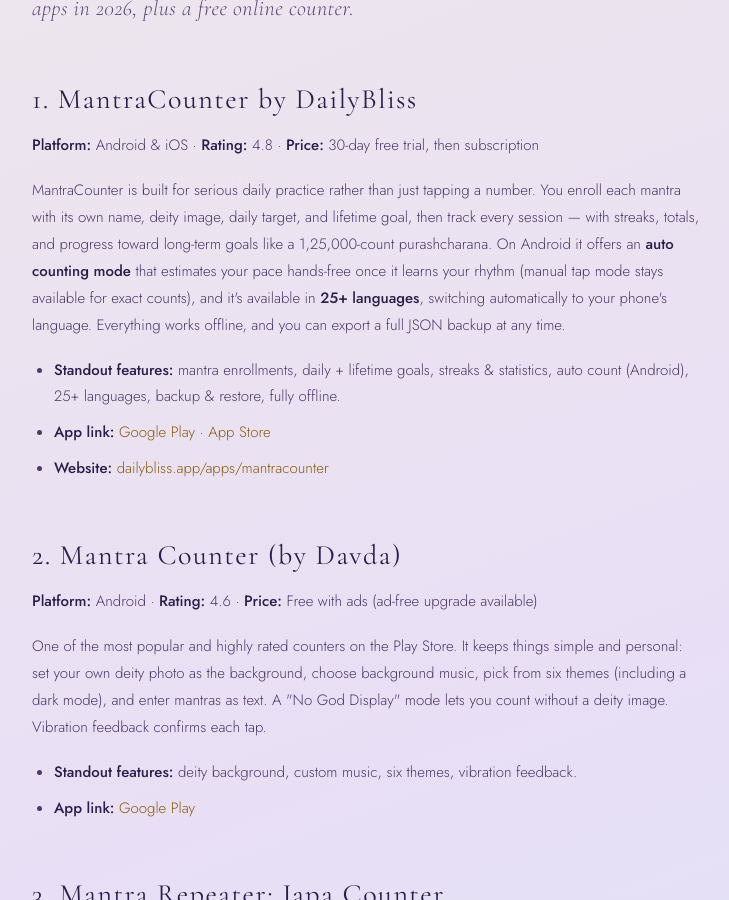
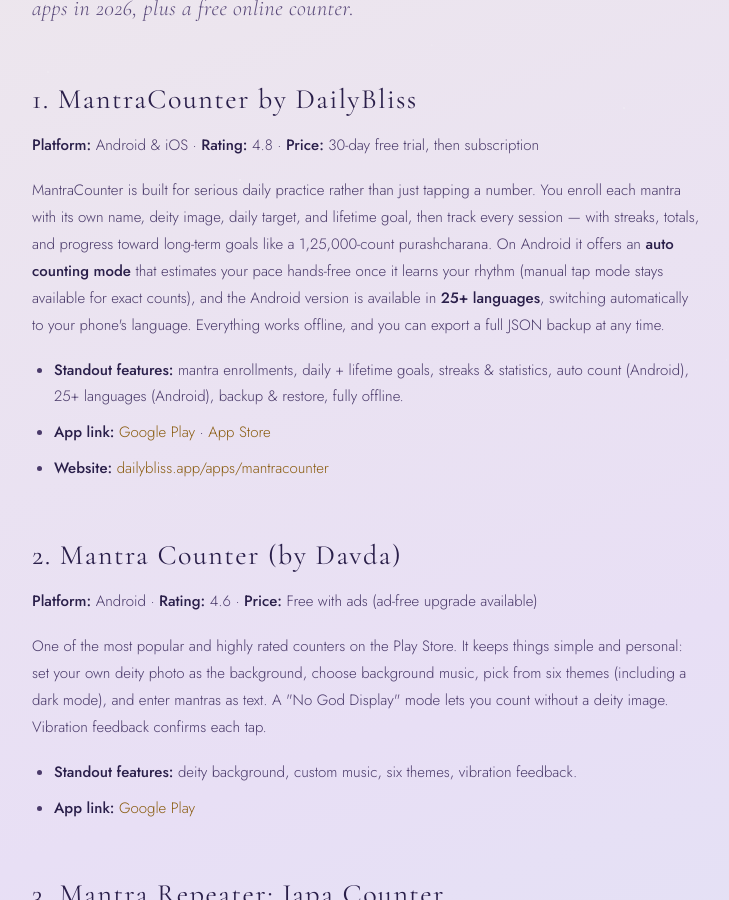
Before and after one commit to dailybliss/dailybliss.github.io, a Jekyll site: the page built from blog/best-mantra-counter-apps.html, in a window 1280 px wide and 900 px high, scrolled down 536 px. Shown: the whole window, without its empty margins (272-1001 px from the left). Built offline with Jekyll 4.4.1, drawn with Linux system fonts in a browser that asks for light colours; some of the changed text lies outside the part shown.

Commit message:
Update best-mantra-counter-apps.html

```diff
--- a/blog/best-mantra-counter-apps.html
+++ b/blog/best-mantra-counter-apps.html
@@ -30,11 +30,11 @@
     session — with streaks, totals, and progress toward long-term goals like a 1,25,000-count
     purashcharana. On Android it offers an <strong>auto counting mode</strong> that estimates your
     pace hands-free once it learns your rhythm (manual tap mode stays available for exact counts),
-    and it's available in <strong>25+ languages</strong>, switching automatically to your phone's
-    language. Everything works offline, and you can export a full JSON backup at any time.
+    and the Android version is available in <strong>25+ languages</strong>, switching automatically
+    to your phone's language. Everything works offline, and you can export a full JSON backup at any time.
   </p>
   <ul>
-    <li><strong>Standout features:</strong> mantra enrollments, daily + lifetime goals, streaks &amp; statistics, auto count (Android), 25+ languages, backup &amp; restore, fully offline.</li>
+    <li><strong>Standout features:</strong> mantra enrollments, daily + lifetime goals, streaks &amp; statistics, auto count (Android), 25+ languages (Android), backup &amp; restore, fully offline.</li>
     <li><strong>App link:</strong> <a href="https://play.google.com/store/apps/details?id=com.dailybliss.mantracounter">Google Play</a> · <a href="https://apps.apple.com/us/app/mantra-counter-japa-tracker/id6783311196">App Store</a></li>
     <li><strong>Website:</strong> <a href="{{ '/apps/mantracounter/' | relative_url }}">dailybliss.app/apps/mantracounter</a></li>
   </ul>
@@ -215,7 +215,7 @@
     Match the app to how you practise:
   </p>
   <ul>
-    <li><strong>For serious daily tracking</strong> (goals, streaks, lifetime progress, iOS + Android, many languages) — <a href="{{ '/apps/mantracounter/' | relative_url }}">MantraCounter</a>.</li>
+    <li><strong>For serious daily tracking</strong> (goals, streaks, lifetime progress, iOS + Android; 25+ languages on Android) — <a href="{{ '/apps/mantracounter/' | relative_url }}">MantraCounter</a>.</li>
     <li><strong>For a free, simple, ad-free counter</strong> — Just Digital Japa Counter.</li>
     <li><strong>For hands-free auto counting</strong> — MantraCounter (Android), Japa Counter: Mala &amp; Mantra.</li>
     <li><strong>For recording and looping your own mantra</strong> — Mantra Repeater.</li>
```
